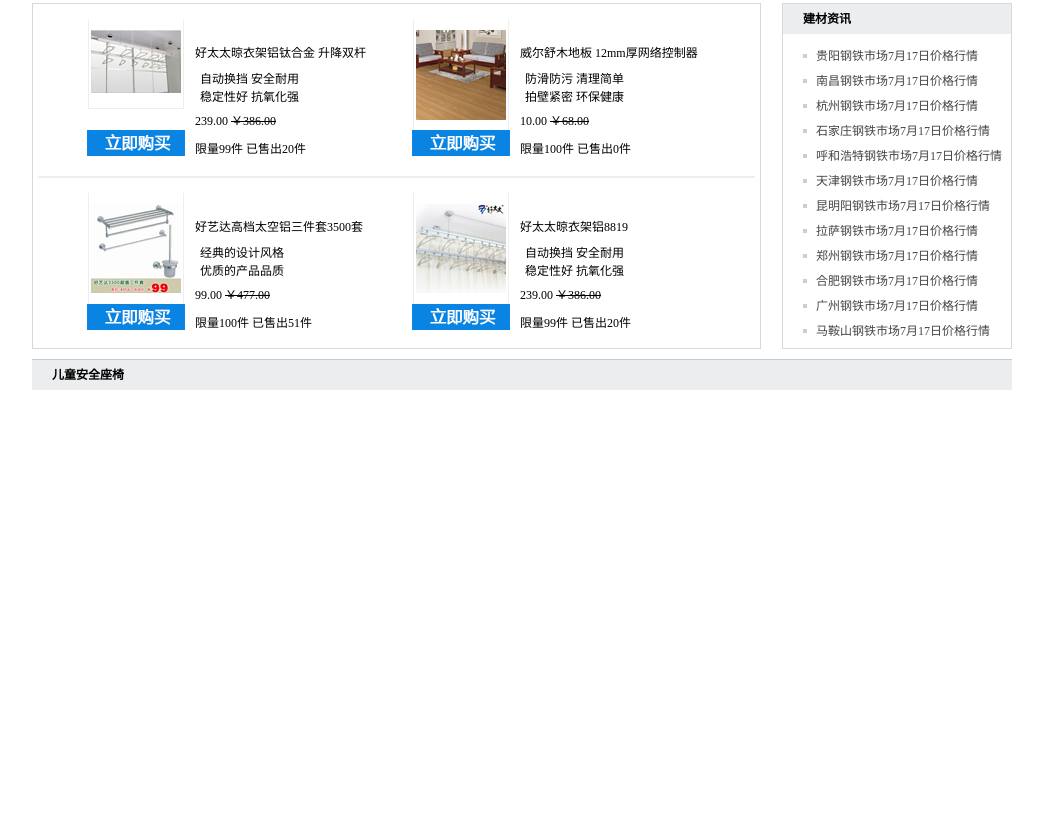
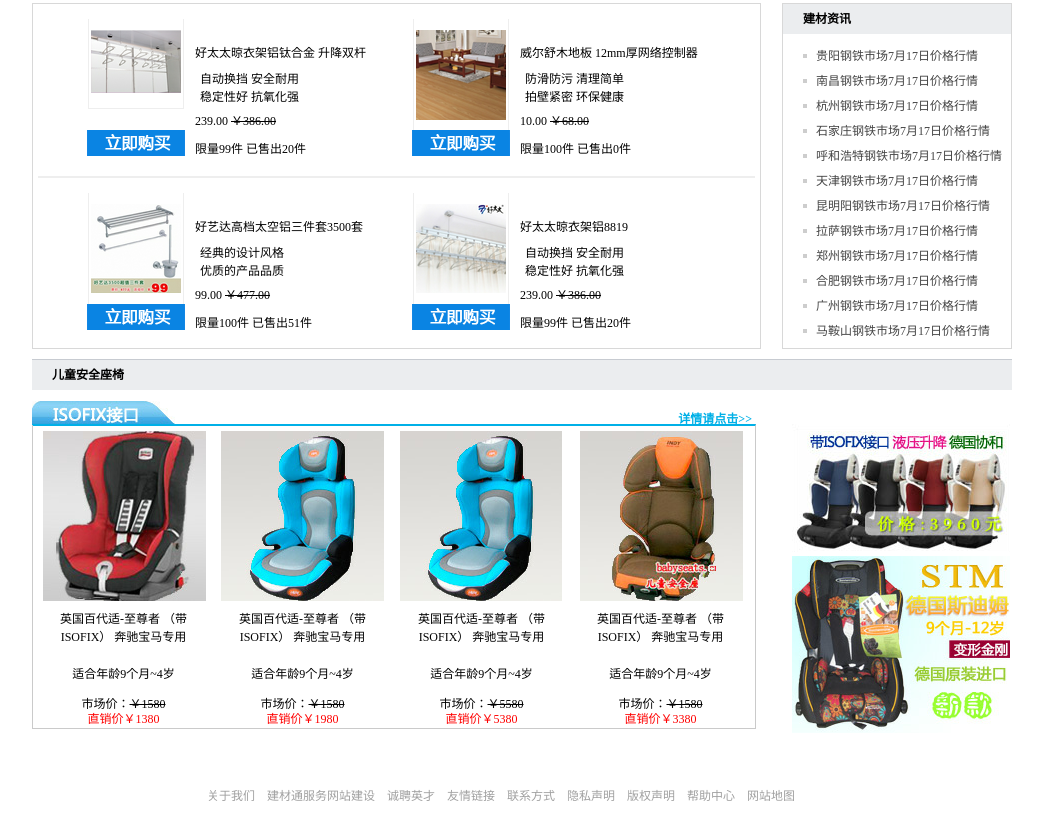
Before and after one commit to yanglu9813/webstudy, a plain HTML site: page css07/demo.html in a window 1280 px wide. Shown: the part 430-1266 px from the top of the page, without its empty margins (118-1161 px from the left). Before the commit the page ends 820 px from the top, so only its background shows below. Drawn offline with Linux system fonts and the light colour scheme.

Commit message:
add new code

```diff
--- a/css07/demo.html
+++ b/css07/demo.html
@@ -321,6 +321,97 @@
 		.clearfix{
 			zoom: 1;
 		}
+		/*儿童安全座椅*/
+		.etbox{
+			height: 302px;
+			margin-top: 34px;
+			position: relative;
+		}
+		.l-etbox{
+			height: 302px;
+			width: 722px;
+			border: 1px solid #CACACA;
+			border-top: 2px solid #00B0E7;
+			float: left;
+		}
+		.dw-img{
+			position: absolute;
+			top: -23px;
+		}
+		.xq{
+			position: absolute;
+			right: 260px;
+			top: -15px;
+		}
+		.xq a{
+			color: #00B0E7;
+			font-weight: 700;
+		}
+		.xq a:hover{
+			color: #4987C2;
+		}
+		/*座椅列表*/
+		.p-div{
+			height: 300px;
+			width: 163px;
+			margin: 5px 7px 0 9px;
+			float: left;
+		}
+		.top-div{
+			width: 164px;
+			height: 170px;
+		}
+		.p-div p{
+			text-align: center;
+		}
+		.p-div .p1{
+			height: 55px;
+			margin-top: 8px;
+		}
+		.p-div .p2{
+			height: 30px;
+		}
+		.p-div .p3{
+			height: 15px;
+		}
+		.p-div .p4{
+			color: red;
+			font-size: 700;
+		}
+		.r-etbox{
+			float: right;
+			height: 302px;
+			width: 220px;
+		}
+		.rt-rtbox{
+			width: 218px;
+			height: 128px;
+			border: 1px solid #CBCBCB;
+		}
+		.rt-rbbox{
+			width: 220px;
+			height: 175px;
+			margin-top: 10px;
+		}
+		.bottom{
+			height: 100px;
+			margin-top: 10px;
+			overflow: hidden;
+		}
+		.bottom ul{
+			margin-left: 175px;
+			margin-top: 55px;
+		}
+		.bottom li{
+			float: left;
+			height: 10px;
+			line-height: 10px;
+		}
+		.bottom a{
+			display: inline-block;
+			width: 60px;
+			color: #A0A0A0;
+		}
 	</style>
 </head>
 <body>
@@ -537,6 +628,81 @@
 				<div class="jzcl">
 					儿童安全座椅
 				</div>
+				<!-- 儿童座椅列表 -->
+				<div class="etbox">
+					<div class="dw-img">
+						<img src="images/et.png">
+					</div>
+					<div class="xq">
+						<a>详情请点击&gt;&gt;</a>
+					</div>
+					<!-- 座椅列表 -->
+					<div class="l-etbox">
+						<div class="p-div">
+							<div class="top-div">
+								<img src="images/et01.png">
+							</div>
+							<p class="p1">英国百代适-至尊者 （带ISOFIX） 奔驰宝马专用</p>
+							<p class="p2">适合年龄9个月~4岁</p>
+							<p class="p3">市场价：<del>￥1580</del></p>
+							<p class="p4">直销价￥1380</p>
+						</div>
+						<div class="p-div">
+							<div class="top-div">
+								<img src="images/et02.png">
+							</div>
+							<p class="p1">英国百代适-至尊者 （带ISOFIX） 奔驰宝马专用</p>
+							<p class="p2">适合年龄9个月~4岁</p>
+							<p class="p3">市场价：<del>￥1580</del></p>
+							<p class="p4">直销价￥1980</p>
+						</div>
+						<div class="p-div">
+							<div class="top-div">
+								<img src="images/et03.png">
+							</div>
+							<p class="p1">英国百代适-至尊者 （带ISOFIX） 奔驰宝马专用</p>
+							<p class="p2">适合年龄9个月~4岁</p>
+							<p class="p3">市场价：<del>￥5580</del></p>
+							<p class="p4">直销价￥5380</p>
+						</div>
+						<div class="p-div">
+							<div class="top-div">
+								<img src="images/et04.png">
+							</div>
+							<p class="p1">英国百代适-至尊者 （带ISOFIX） 奔驰宝马专用</p>
+							<p class="p2">适合年龄9个月~4岁</p>
+							<p class="p3">市场价：<del>￥1580</del></p>
+							<p class="p4">直销价￥3380</p>
+						</div>
+					</div>
+					<div class="r-etbox">
+						<!-- 上盒子 -->
+						<div class="rt-etbox">
+							<img src="images/et_right.png">
+						</div>
+						<!-- 下盒子 -->
+						<div class="rb-etbox">
+							<img src="images/et_right_bottom.png">
+						</div>
+					</div>
+				</div>
+
+			<!-- 底部 -->
+			<div class="bottom">
+				<ul>
+					<li><a href="#">关于我们</a></li>
+					<li><a href="#">建材通服务</a></li>
+					<li><a href="#">网站建设</a></li>
+					<li><a href="#">诚聘英才</a></li>
+					<li><a href="#">友情链接</a></li>
+					<li><a href="#">联系方式</a></li>
+					<li><a href="#">隐私声明</a></li>
+					<li><a href="#">版权声明</a></li>
+					<li><a href="#">帮助中心</a></li>
+					<li><a href="#">网站地图</a></li>
+				</ul>
+			</div>
+
 		</div>
 
 
```
